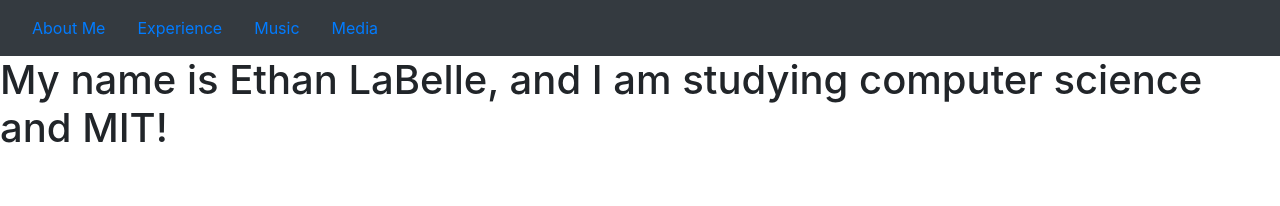
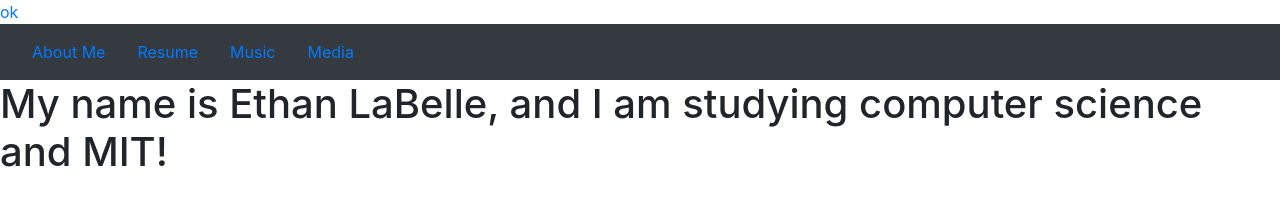
Before and after one commit to ethanlabelle/project0, a plain HTML site: page index.html in a window 1280 px wide. Drawn offline with nearby package versions, Linux system fonts and the light colour scheme.

Commit message:
Update index.html

```diff
--- a/index.html
+++ b/index.html
@@ -7,13 +7,13 @@
 
     <!-- Bootstrap CSS -->
     <link rel="stylesheet" href="https://stackpath.bootstrapcdn.com/bootstrap/4.5.0/css/bootstrap.min.css" integrity="sha384-9aIt2nRpC12Uk9gS9baDl411NQApFmC26EwAOH8WgZl5MYYxFfc+NcPb1dKGj7Sk" crossorigin="anonymous">
-
+<a href="Resources\teen_time_report.pdf">ok</a>
     <title>About Me!</title>
   </head>
   <body>
       <nav class="navbar navbar-expand-lg navbar-dark bg-dark">
         <a class = "nav-item nav-link" href="index.html">About Me</a>
-        <a class = "nav-item nav-link" href="resume.html">Experience</a>
+        <a class = "nav-item nav-link" href="Resources\resume.pdf">Resume</a>
         <a class = "nav-item nav-link" href="music.html">Music</a>
         <a class = "nav-item nav-link" href="media.html">Media</a>
       </nav>
```
